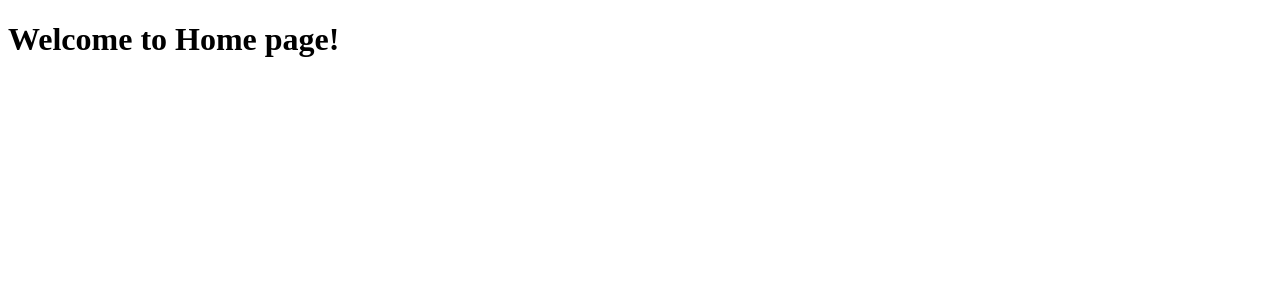
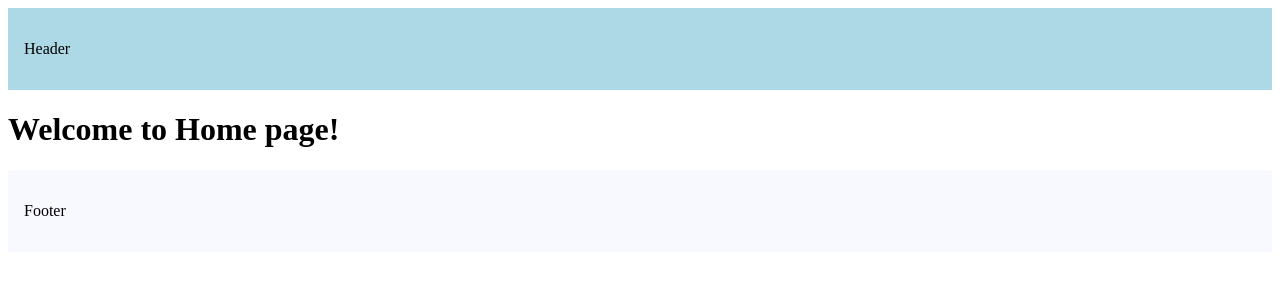
Before and after one commit to Narotam-Mishra/nextjs-14_learning_new, a Next.js app: page / in a window 1280 px wide. Shown: the top 300 px of the page. Built offline with nearby package versions, Linux system fonts and the light colour scheme.

Commit message:
Nextjs_layouts_1.14

```diff
--- a/src/app/layout.tsx
+++ b/src/app/layout.tsx
@@ -10,7 +10,15 @@
 }) {
   return (
     <html lang="en">
-      <body>{children}</body>
+      <body>
+        <header style={{ backgroundColor: "lightblue", padding: "1rem" }}>
+          <p>Header</p>
+        </header>
+        {children}
+        <footer style={{ backgroundColor: "ghostwhite", padding: "1rem" }}>
+          <p>Footer</p>
+        </footer>
+      </body>
     </html>
-  )
+  );
 }
--- a/src/app/profile/page.tsx
+++ /dev/null
@@ -1,4 +0,0 @@
-
-export default function Profile(){
-    return <h1>Welcome to Profile page!</h1>
-}
```
Also changed, not shown: ReadMe.txt.
